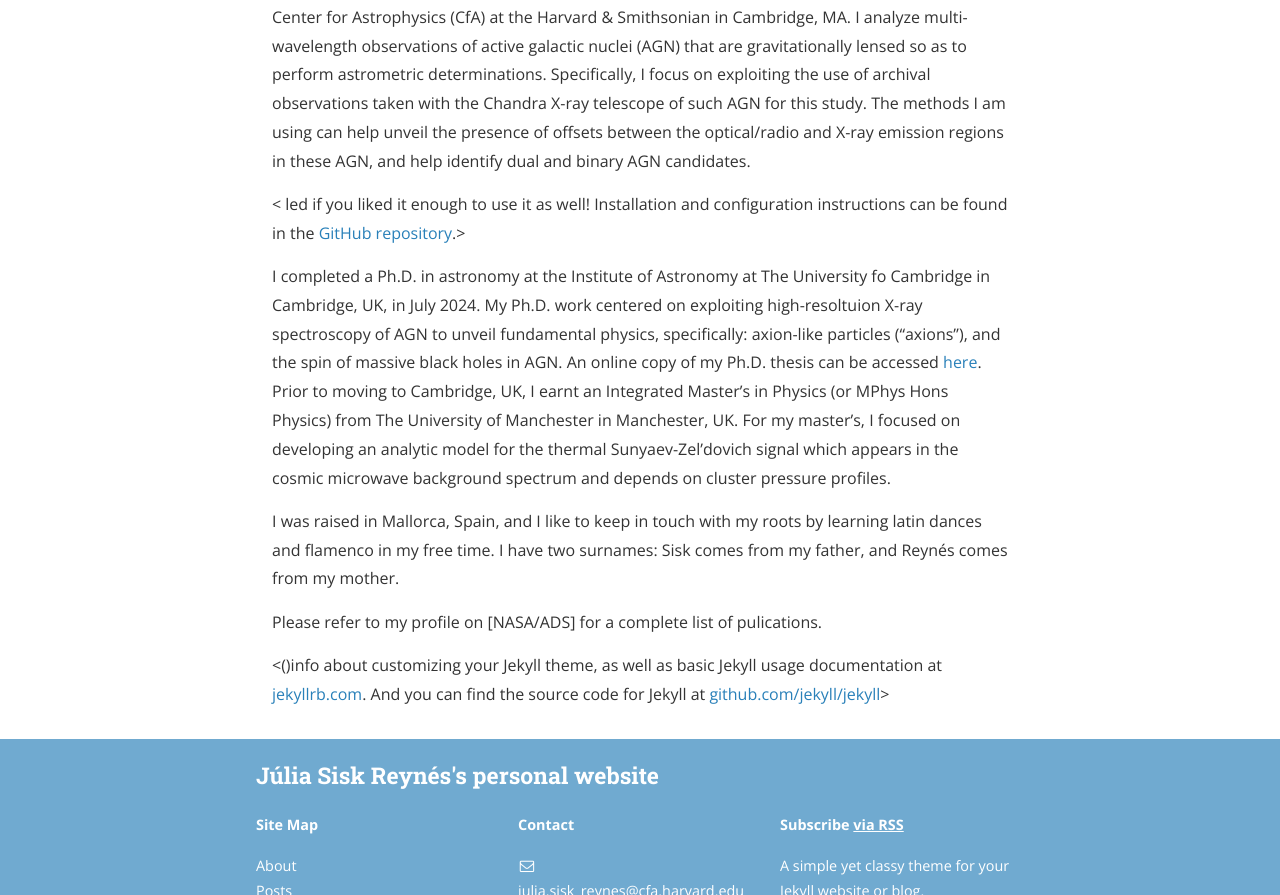
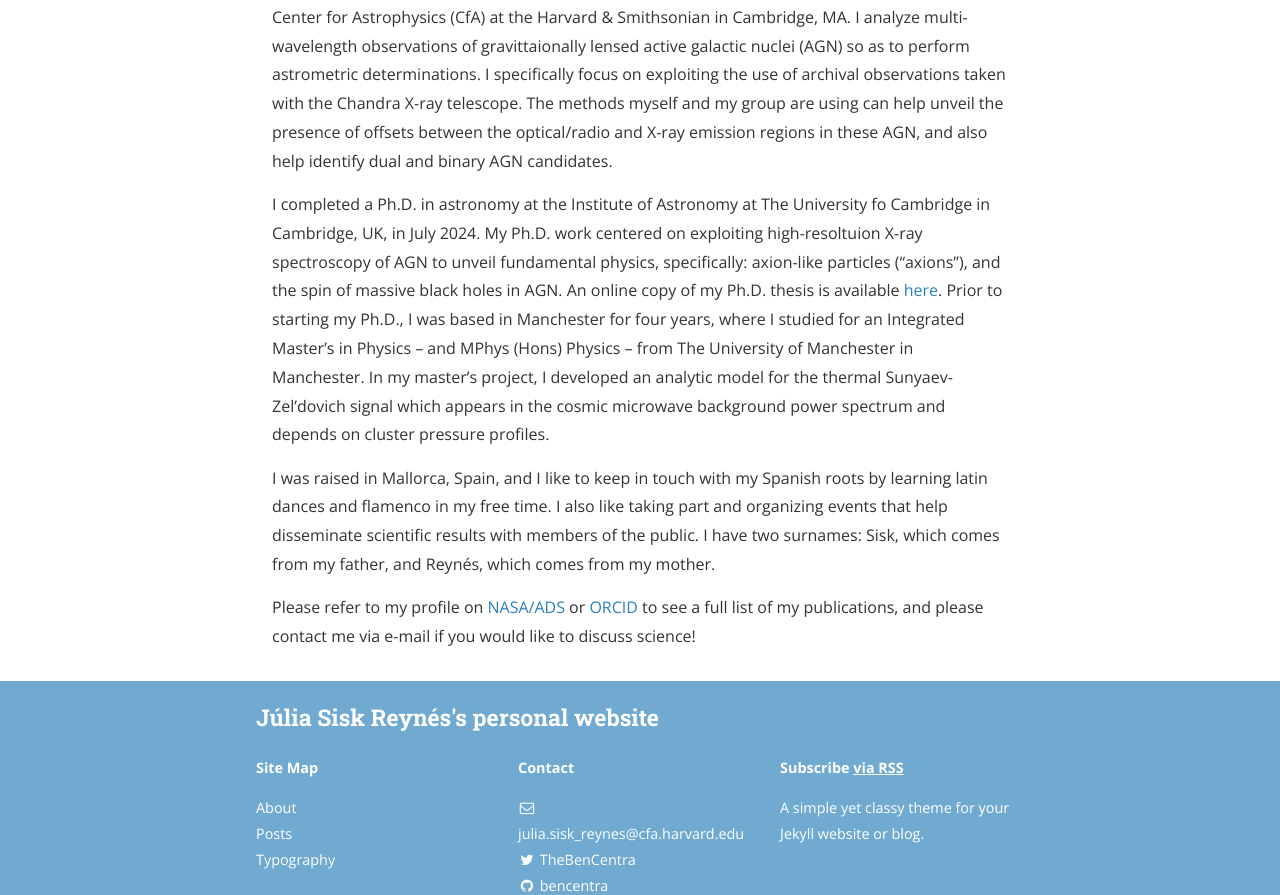
Before and after one commit to jsiskreynes-astro/jsiskreynes-astro.github.io, a Jekyll site: the page built from index.md, in a window 1280 px wide and 1400 px high. Shown: the part 505-1400 px from the top of the window. Built offline with Jekyll 4.4.1, drawn with Linux system fonts in a browser that asks for light colours; nearby versions of some CDN libraries; some of the changed text lies outside the part shown.

Commit message:
Changed index.md

```diff
--- a/index.md
+++ b/index.md
@@ -7,18 +7,16 @@
 
 ![alt text]({{ site.baseurl }}/assets/me.JPG "Profile Picture"){:.profile}
 
-Welcome! I am an astronomer and, as of September 2024, a postdoctoral research fellow at the Center for Astrophysics (CfA) at the Harvard & Smithsonian in Cambridge, MA. I analyze multi-wavelength observations of active galactic nuclei (AGN) that are gravitationally lensed so as to perform astrometric determinations. Specifically, I focus on exploiting the use of archival observations taken with the Chandra X-ray telescope of such AGN for this study. The methods I am using can help unveil the presence of offsets between the optical/radio and X-ray emission regions in these AGN, and help identify dual and binary AGN candidates.
+Welcome! I am an astronomer and, as of September 2024, a postdoctoral research fellow at the Center for Astrophysics (CfA) at the Harvard & Smithsonian in Cambridge, MA. I analyze multi-wavelength observations of gravittaionally lensed active galactic nuclei (AGN) so as to perform astrometric determinations. I specifically focus on exploiting the use of archival observations taken with the Chandra X-ray telescope. The methods myself and my group are using can help unveil the presence of offsets between the optical/radio and X-ray emission regions in these AGN, and also help identify dual and binary AGN candidates.
 
-< led if you liked it enough to use it as well! Installation and configuration instructions can be found in the [GitHub repository](https://github.com/bencentra/centrarium).>
+I completed a Ph.D. in astronomy at the Institute of Astronomy at The University fo Cambridge in Cambridge, UK, in July 2024. My Ph.D. work centered on exploiting high-resoltuion X-ray spectroscopy of AGN to unveil fundamental physics, specifically: axion-like particles ("axions"), and the spin of massive black holes in AGN. An online copy of my Ph.D. thesis is available [here](https://www.repository.cam.ac.uk/items/73316b31-4841-4c8f-a1f4-5a6c6fcb0735). Prior to starting my Ph.D., I was based in Manchester for four years, where I studied for an Integrated Master's in Physics -- and MPhys (Hons) Physics -- from The University of Manchester in Manchester. In my master's project, I developed an analytic model for the thermal Sunyaev-Zel'dovich signal which appears in the cosmic microwave background power spectrum and depends on cluster pressure profiles.
 
-I completed a Ph.D. in astronomy at the Institute of Astronomy at The University fo Cambridge in Cambridge, UK, in July 2024. My Ph.D. work centered on exploiting high-resoltuion X-ray spectroscopy of AGN to unveil fundamental physics, specifically: axion-like particles ("axions"), and the spin of massive black holes in AGN. An online copy of my Ph.D. thesis can be accessed [here](https://www.repository.cam.ac.uk/items/73316b31-4841-4c8f-a1f4-5a6c6fcb0735). Prior to moving to Cambridge, UK, I earnt an Integrated Master's in Physics (or MPhys Hons Physics) from The University of Manchester in Manchester, UK. For my master's, I focused on developing an analytic model for the thermal Sunyaev-Zel'dovich signal which appears in the cosmic microwave background spectrum and depends on cluster pressure profiles.
+I was raised in Mallorca, Spain, and I like to keep in touch with my Spanish roots by learning latin dances and flamenco in my free time. I also like taking part and organizing events that help disseminate scientific results with members of the public. I have two surnames: Sisk, which comes from my father, and Reynés, which comes from my mother.
 
-I was raised in Mallorca, Spain, and I like to keep in touch with my roots by learning latin dances and flamenco in my free time. I have two surnames: Sisk comes from my father, and Reynés comes from my mother.
-
-Please refer to my profile on [NASA/ADS] for a complete list of pulications.
-
-<()info about customizing your Jekyll theme, as well as basic Jekyll usage documentation at [jekyllrb.com](http://jekyllrb.com/). And you can find the source code for Jekyll at [github.com/jekyll/jekyll](https://github.com/jekyll/jekyll)>
+Please refer to my profile on [NASA/ADS][NASA/ADS] or [ORCID][ORCID] to see a full list of my publications, and please contact me via e-mail if you would like to discuss science!
 
 [centrarium]: https://github.com/bencentra/centrarium
 [bencentra]: http://bencentra.com
 [jekyll]: https://github.com/jekyll/jekyll
+[NASA/ADS]: https://ui.adsabs.harvard.edu/search/fq=%7B!type%3Daqp%20v%3D%24fq_database%7D&fq_database=(database%3Aastronomy%20OR%20database%3Aphysics)&q=%20%20author%3A%22sisk-reynes%22&sort=date%20desc%2C%20bibcode%20desc&p_=0
+[ORCID]: https://orcid.org/0000-0003-3814-6796
```
